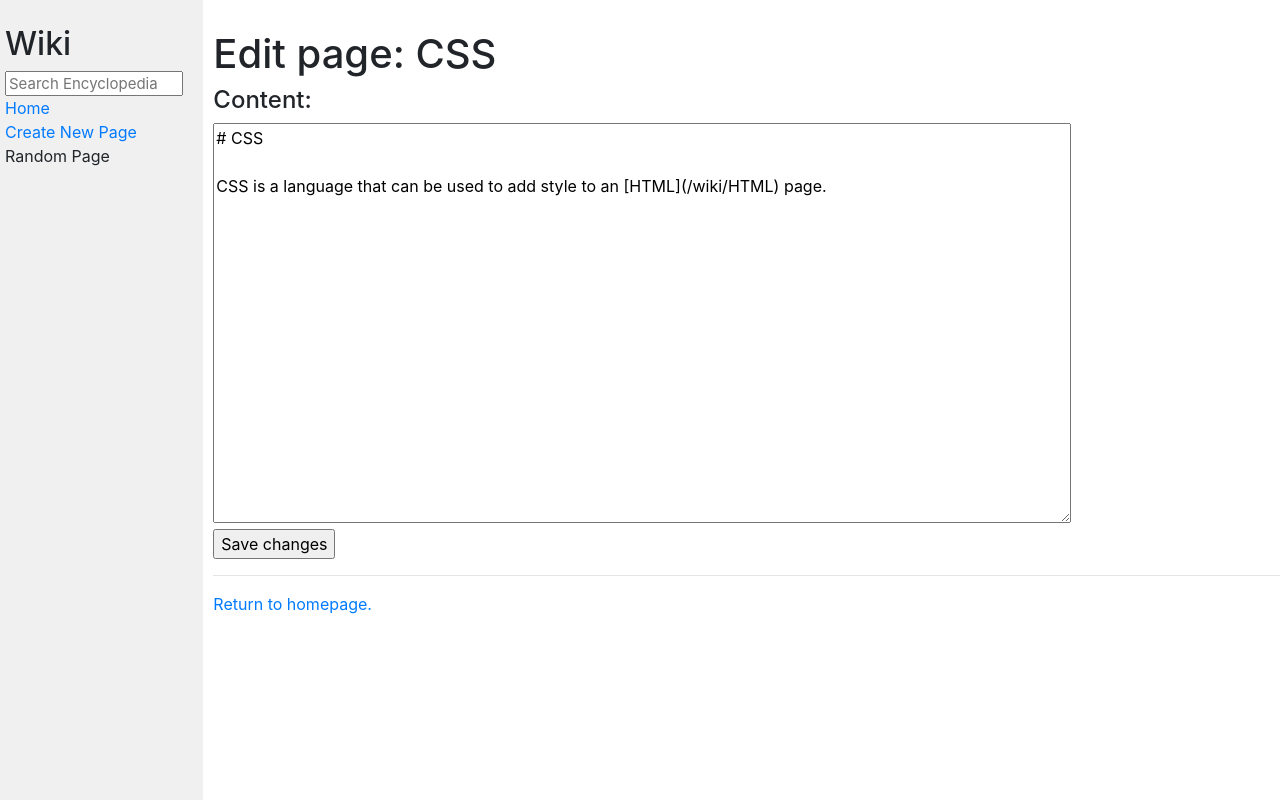
After one commit to Web-dut-2022/project-1-Up-wind, a Django app: page /edit/CSS in a window 1280 px wide. The commit adds this page. Run offline with Django 3.2, Linux system fonts and the light colour scheme; some libraries are stand-ins or nearby versions.

Commit message:
Update edit

```diff
--- /dev/null
+++ b/encyclopedia/templates/encyclopedia/edit.html
@@ -0,0 +1,18 @@
+{% extends "encyclopedia/layout.html" %}
+
+{% block title %}
+    Edit
+{% endblock %}
+
+{% block body %}
+    <h1>Edit page: {{ title }}</h1>
+    <form action="{% url 'edit' title %}" method="post">
+        {% csrf_token %}
+        <h4>Content:</h4>
+        <textarea name="content">{{ entry }}</textarea>
+        <br>
+        <input type="submit" value="Save changes">
+    </form>
+    <hr>
+    <a href="{% url 'index' %}">Return to homepage.</a>
+{% endblock %}
--- a/encyclopedia/templates/encyclopedia/entry.html
+++ b/encyclopedia/templates/encyclopedia/entry.html
@@ -7,5 +7,9 @@
 {% block body %}
     {{ entry|safe }}
     <hr>
+    <form action="{% url 'edit' title %}" method="get">
+        <input type="submit" value="Edit"/>
+    </form>
+    <br>
     <a href="{% url 'index' %}">Return to homepage.</a>
 {% endblock %}
--- a/encyclopedia/urls.py
+++ b/encyclopedia/urls.py
@@ -6,5 +6,6 @@ urlpatterns = [
     path("", views.index, name="index"),
     path("wiki/<str:title>", views.entry, name="entry"),
     path("search", views.search, name="search"),
-    path("create", views.create, name="create")
+    path("create", views.create, name="create"),
+    path("edit/<str:title>", views.edit, name="edit")
 ]
--- a/encyclopedia/views.py
+++ b/encyclopedia/views.py
@@ -19,7 +19,7 @@ def entry(request, title):
     else:
         entry_html = Markdown().convert(entry_md)
         context = {
-            "tilte": title,
+            "title": title,
             "entry": entry_html
         }
         return render(request, "encyclopedia/entry.html", context)
@@ -54,3 +54,19 @@ def create(request):
         else:
             util.save_entry(title, content)
             return HttpResponseRedirect(reverse("entry", args=(title,)))
+
+def edit(request, title):
+    entry_md = util.get_entry(title)
+    if entry_md == None:
+        return render(request, "encyclopedia/error.html", {"message": "Page not found."})
+    elif request.method=='GET':
+        # entry_html = Markdown().convert(entry_md)
+        context = {
+            "title": title,
+            "entry": entry_md
+        }
+        return render(request, "encyclopedia/edit.html", context)
+    else:
+        content = request.POST.get('content')
+        util.save_entry(title, content)
+        return HttpResponseRedirect(reverse("entry", args=(title,)))
```
Also changed, not shown: entries/Test.md (+2 -0 lines).
